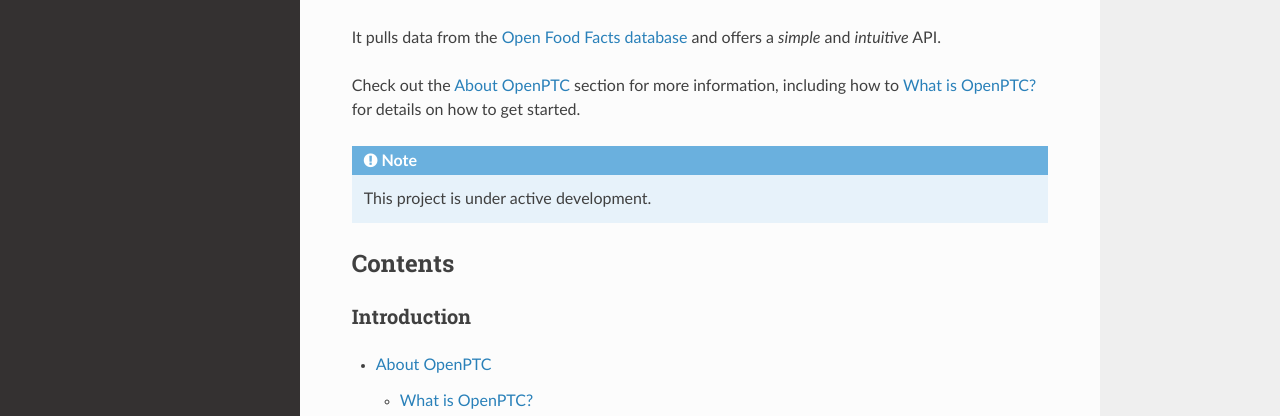
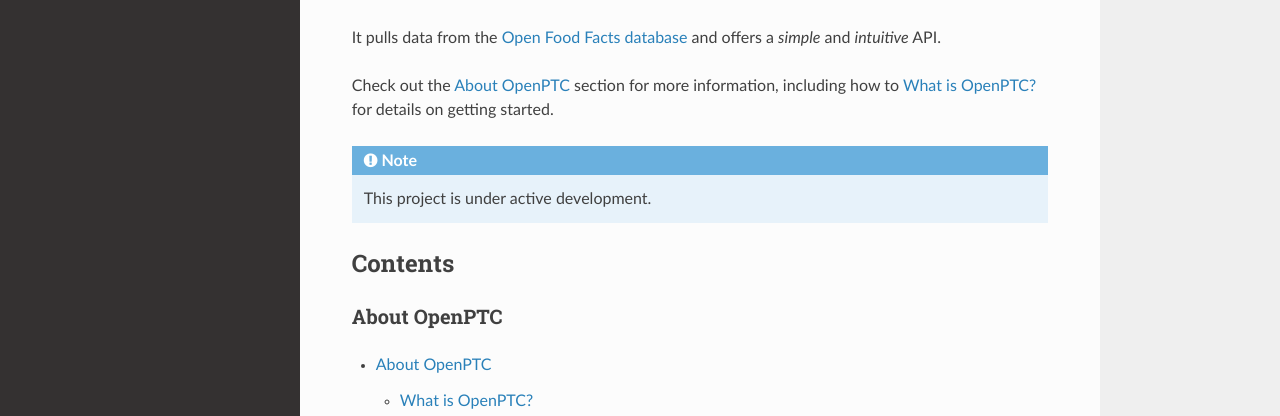
Before and after one commit to ajh30117/readthedocs-test, a Sphinx documentation site: the page built from docs/source/index.rst, in a window 1280 px wide and 1002 px high. Shown: the part 182-598 px from the top of the window. Built offline with Sphinx 7.4.7 and the Read the Docs theme 2.0.0, drawn with Linux system fonts in a browser that asks for light colours.

Commit message:
Update index.rst

```diff
--- a/docs/source/index.rst
+++ b/docs/source/index.rst
@@ -7,7 +7,7 @@
 and offers a *simple* and *intuitive* API.
 
 Check out the :doc:`intro` section for more information, including
-how to :ref:`installation` for details on how to get started.
+how to :ref:`installation` for details on getting started.
 
 .. note::
 
@@ -17,7 +17,7 @@
 --------
 
 
-Introduction
+About OpenPTC
 ***********************
 
 .. toctree::
```
